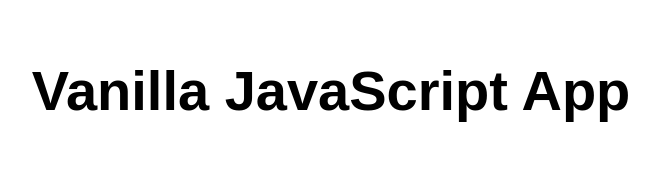
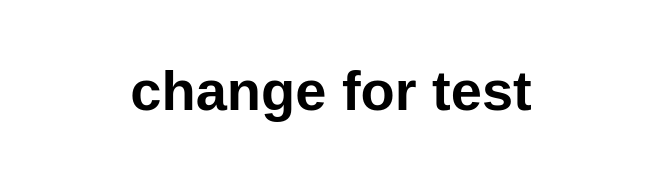
Before and after one commit to KenEddie/StaticWeb4, a plain HTML site: page index.html in a window 1280 px wide. Shown: the whole page, without its empty margins (309-968 px from the left). Drawn offline with Linux system fonts and the light colour scheme.

Commit message:
Update index.html

```diff
--- a/index.html
+++ b/index.html
@@ -10,7 +10,7 @@
 
 <body>
   <main>
-    <h1>Vanilla JavaScript App</h1>
+    <h1>change for test</h1>
   </main>
 </body>
 
```
